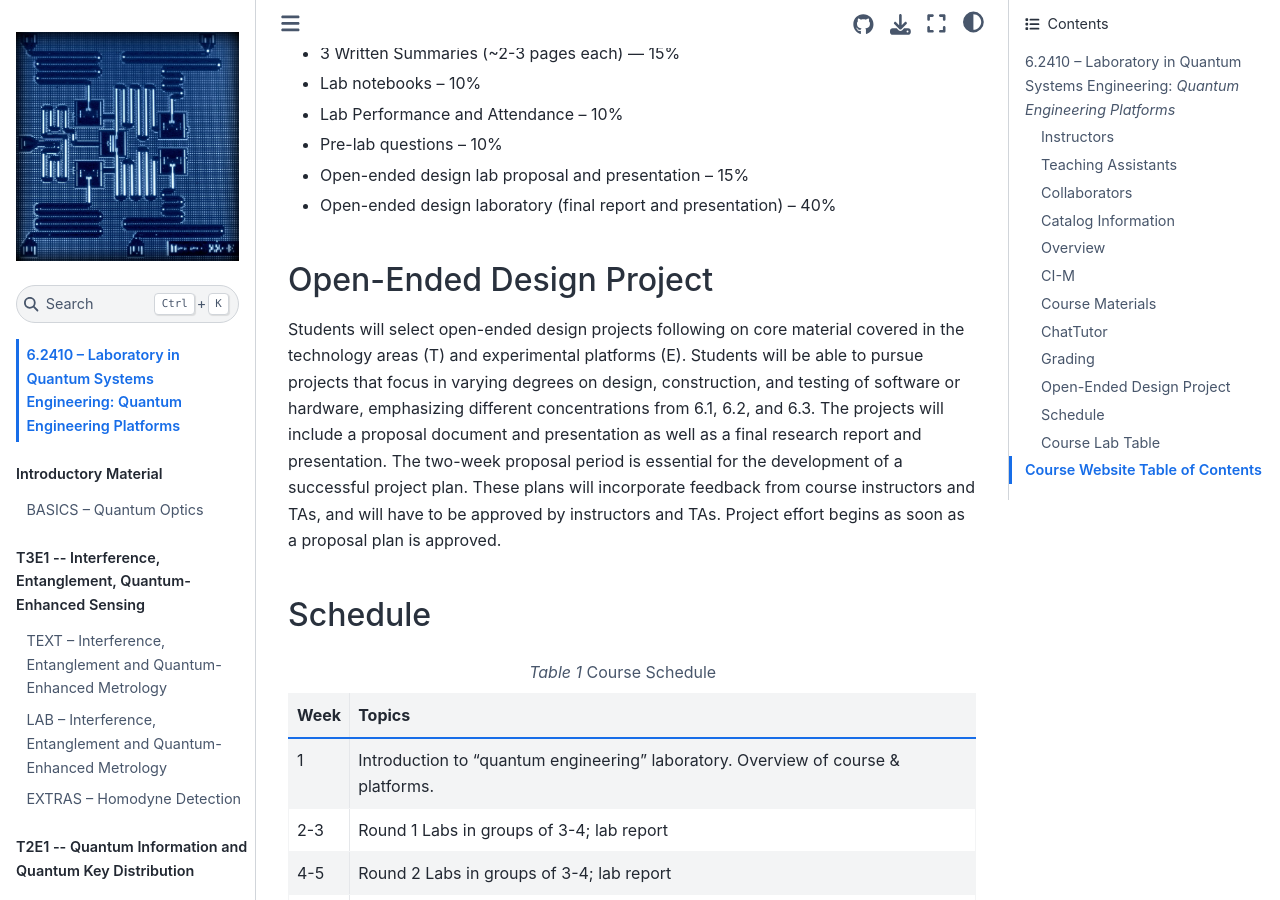
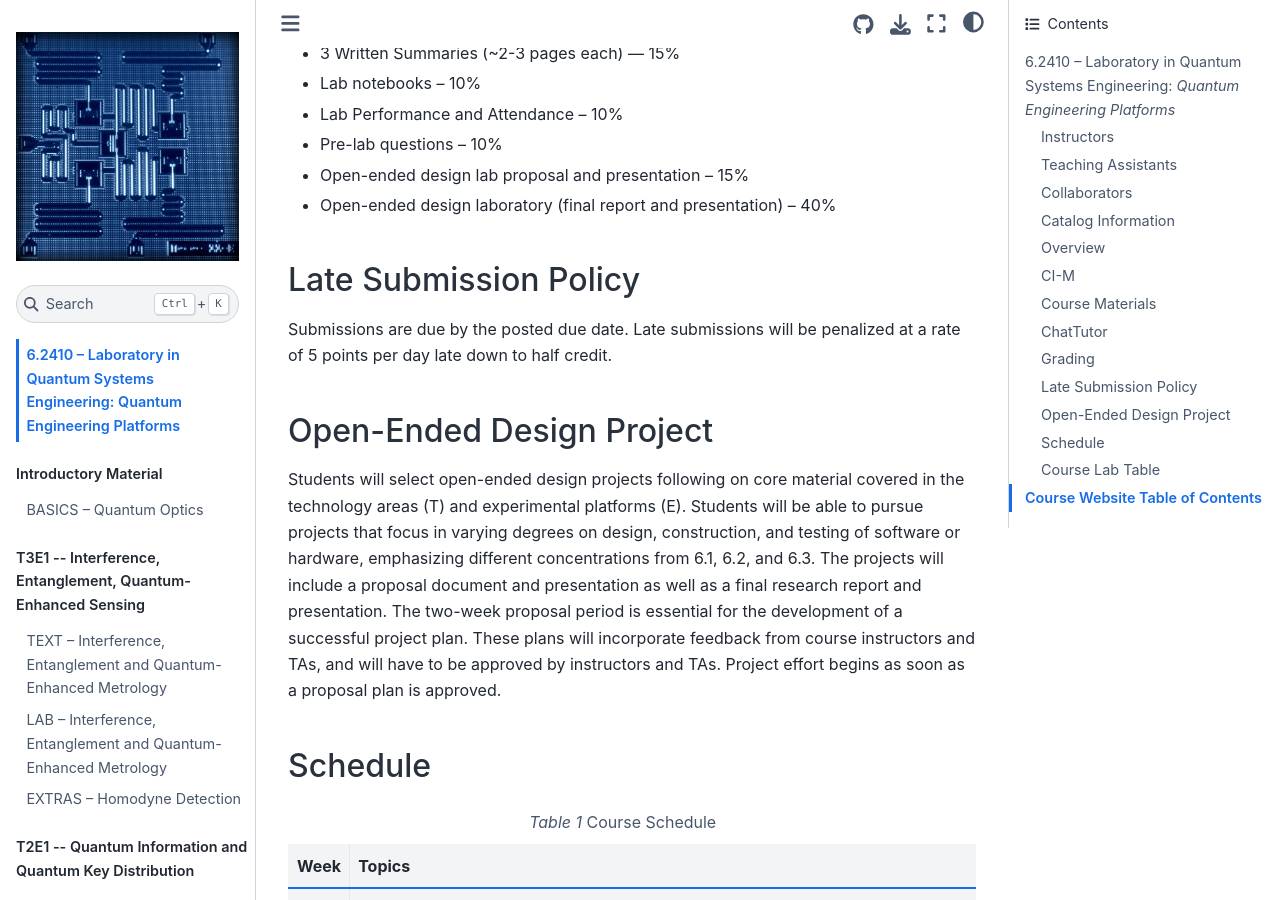
Before and after one commit to dkeathley/6.2410-lab, a Jupyter Book: the page built from intro.md, in a window 1280 px wide and 900 px high, scrolled down 3661 px. Built offline with Jupyter Book 1.0.4 settings and Sphinx 7.4.7 and the Sphinx Book theme 1.1.4, drawn with Linux system fonts in a browser that asks for light colours; pages that are not in the unit, such as notebooks, are missing from menus.

Commit message:
update design project description + late policy + oh appt

```diff
--- a/intro.md
+++ b/intro.md
@@ -42,7 +42,7 @@ We gratefully acknowledge assistance and contributions from [QuTools](https://qu
   - Section 01: MF 10:30-12:30
   - Section 02: TR 1-3
 
-**Office hours:** TBA
+**Office hours:** By Appointment
 
 ## Overview
 
@@ -88,6 +88,10 @@ The grading will be based on:
   - Open-ended design lab proposal and presentation -- 15%
   - Open-ended design laboratory (final report and presentation) -- 40%
 
+## Late Submission Policy
+
+Submissions are due by the posted due date.  Late submissions will be penalized at a rate of 5 points per day late down to half credit.
+
 ## Open-Ended Design Project
 
 Students will select open-ended design projects following on core material covered in the technology areas (T) and experimental platforms (E). Students will be able to pursue projects that focus in varying degrees on design, construction, and testing of software or hardware, emphasizing different concentrations from 6.1, 6.2, and 6.3. The projects will include a proposal document and presentation as well as a final research report and presentation.  The two-week proposal period is essential for the development of a successful project plan.  These plans will incorporate feedback from course instructors and TAs, and will have to be approved by instructors and TAs.  Project effort begins as soon as a proposal plan is approved.
```
Also changed, not shown: markdown/FINAL-PROJECTS.md (+3 -5 lines), FINAL-PROJECTS.ipynb.
